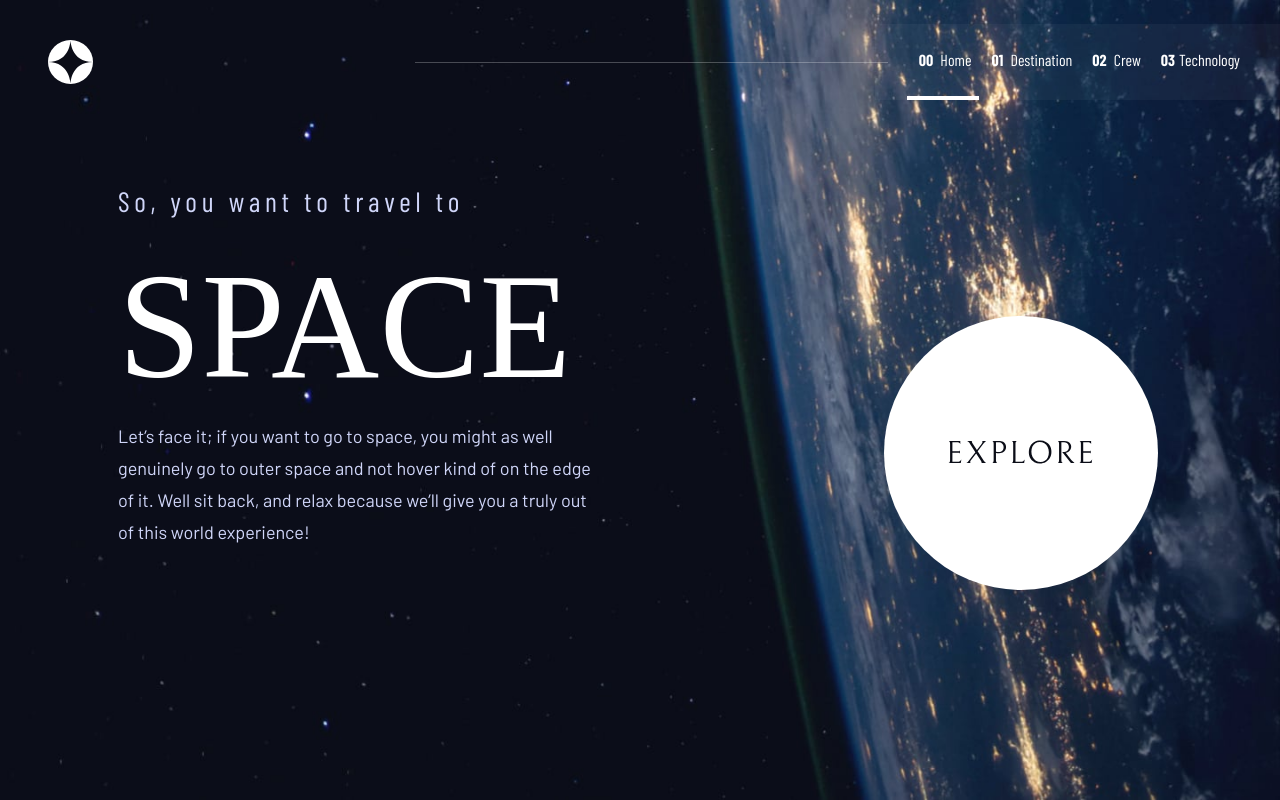
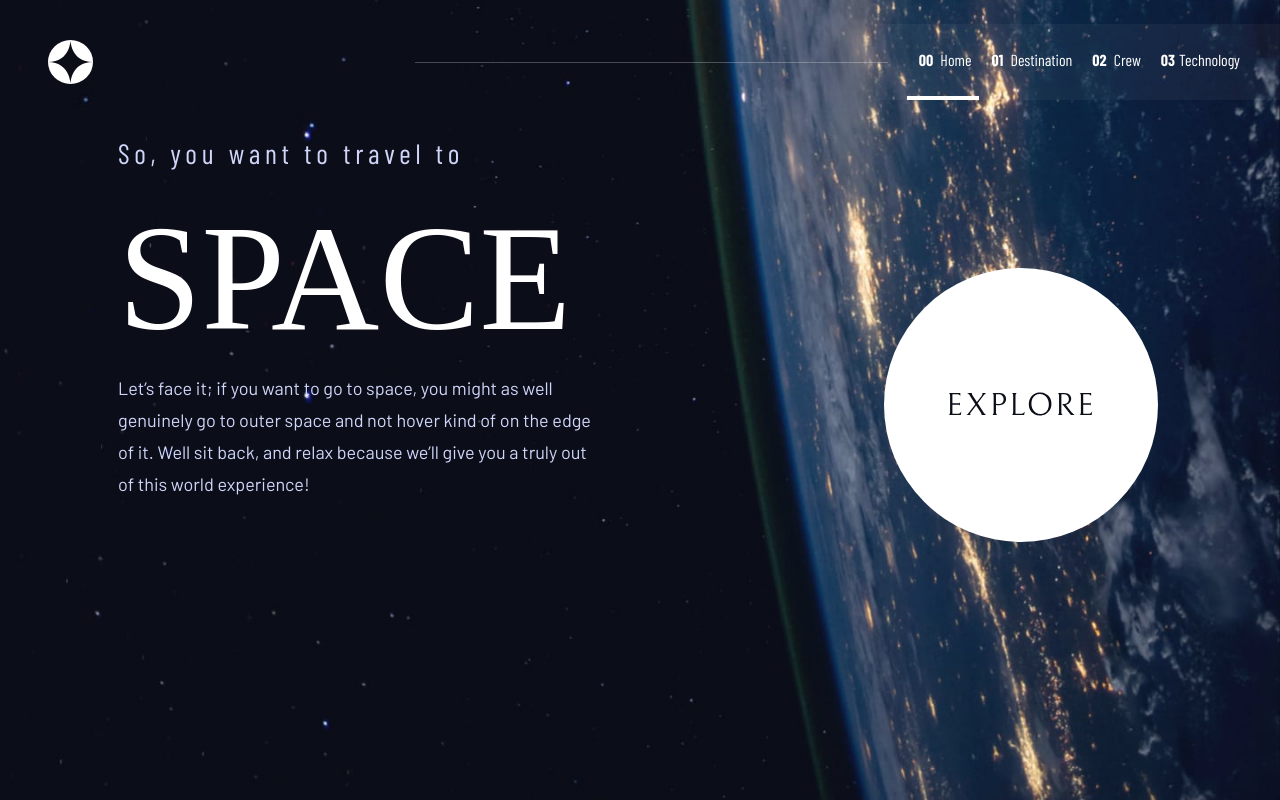
Before and after one commit to codesmiles/space-tourism-website-main, a plain HTML site: page index.html in a window 1280 px wide. Drawn offline with nearby package versions, Linux system fonts and the light colour scheme; a web font is replaced by a local one.

Commit message:
corrections

```diff
--- a/index.html
+++ b/index.html
@@ -54,10 +54,10 @@
     </nav>
 
   <!-- <img src="/starter-code/assets/home/background-home-mobile.jpg" class="bgImg" alt=""> -->
-
+<main>
    <div class="container-fluid main">
 
-    <div class="container pt-5">
+     <div class="container ">
        <div class="row pt-4">
          <div class="col-lg-6 px-5 text-left text-md-center">
            <h3 class="section1 text-lg-start">So, you want to travel to</h3>
@@ -91,10 +91,12 @@
 
 
    </div>
+</main>
 
 
 
-  </div>
+
+
 
   <script src="https://code.jquery.com/jquery-3.5.1.slim.min.js"
     integrity="sha384-DfXdz2htPH0lsSSs5nCTpuj/zy4C+OGpamoFVy38MVBnE+IbbVYUew+OrCXaRkfj" crossorigin="anonymous">
```
Also changed, not shown: starter-code/crew-commander.html (+5 -3 lines), starter-code/destination-moon.html (+8 -3 lines), starter-code/technology-vehicle.html (+13 -7 lines). Lines whose indentation alone changed are shown as unchanged.
